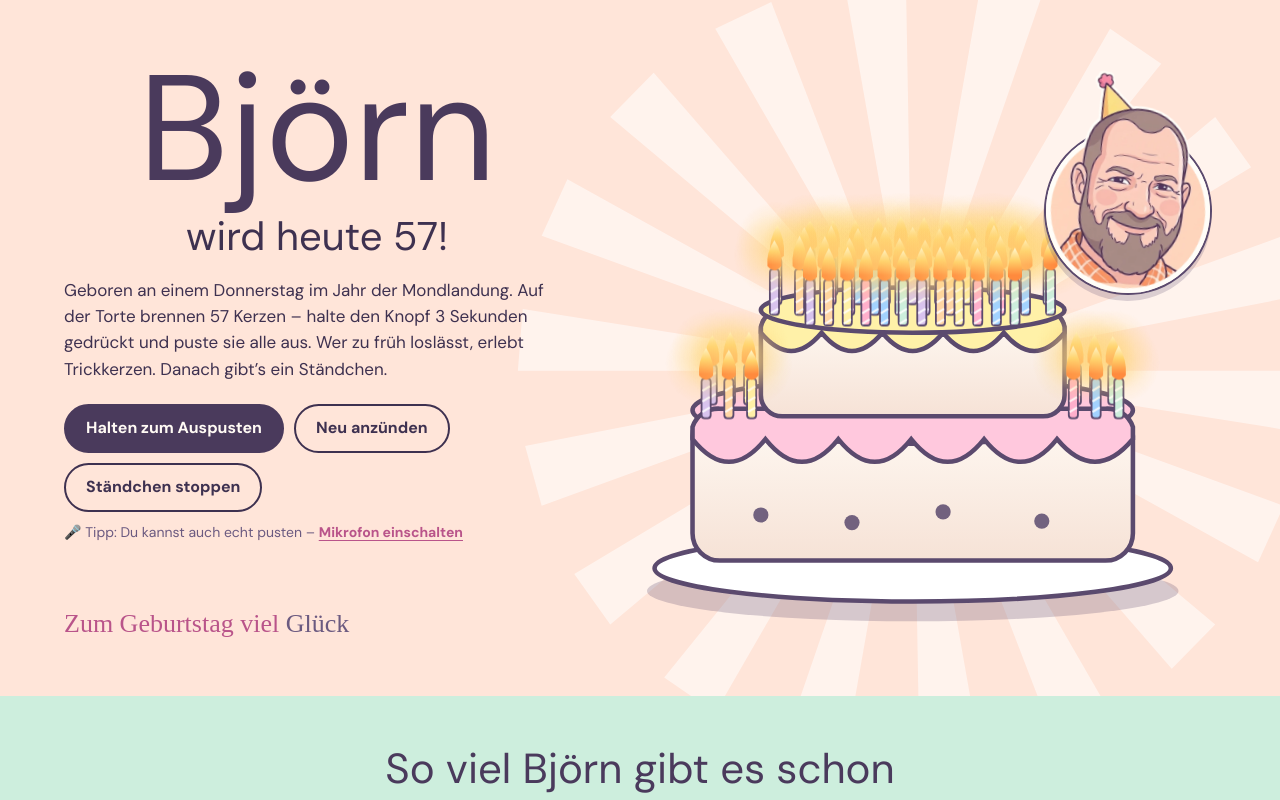
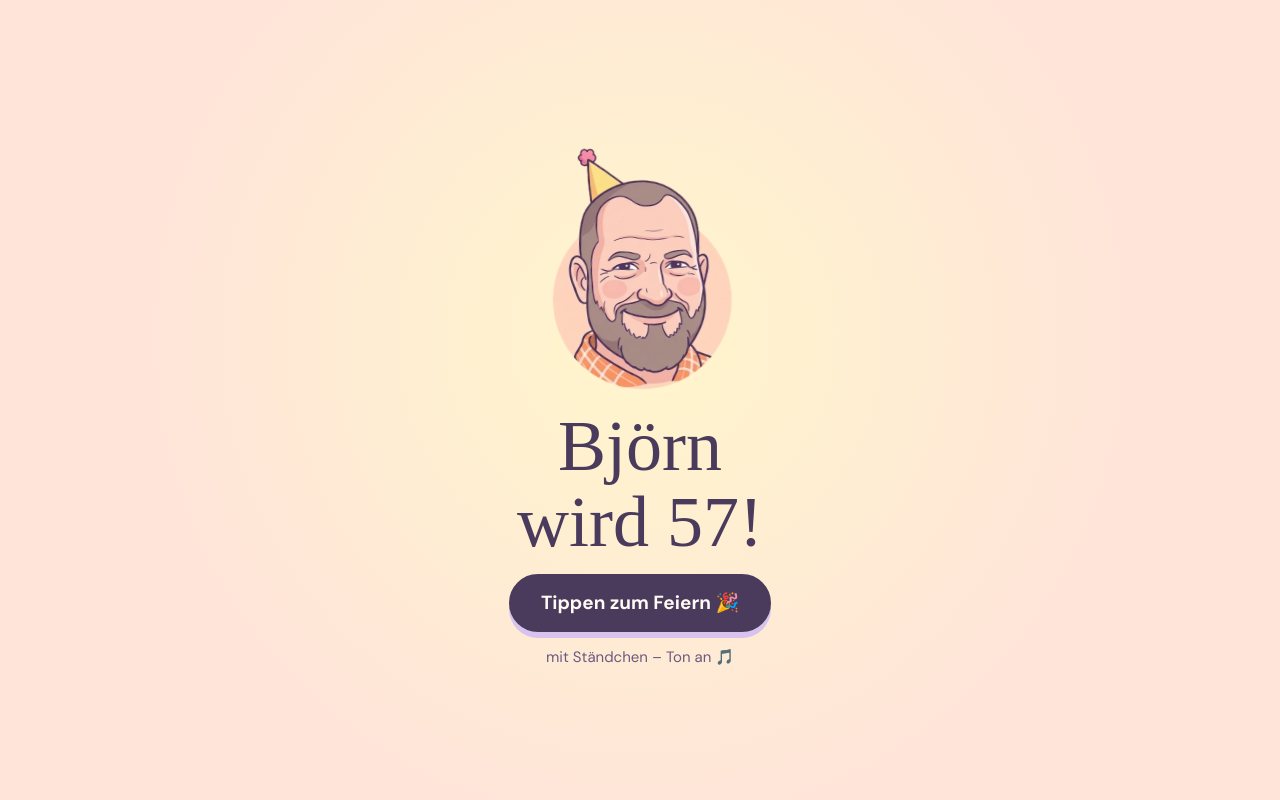
Before and after one commit to uvision3d/bjoern-geburtstag, a plain HTML site: page index.html in a window 1280 px wide. Shown: the top 800 px of the page. Drawn offline with Linux system fonts and the light colour scheme; a web font is replaced by a local one.

Commit message:
Startbildschirm „Tippen zum Feiern“ startet das Ständchen sofort
Das eine Tippen gibt am Handy den Ton frei; danach Konfetti und die Seite.

Co-Authored-By: Claude Opus 5.5 <noreply@anthropic.com>
Claude-Session: https://claude.ai/code/session_01PC1213PbMcU7bLPAtsVRk2

```diff
--- a/index.html
+++ b/index.html
@@ -108,10 +108,27 @@ footer{padding:28px max(5vw,16px);font-size:14px;text-align:center;text-wrap:bal
   .name{order:2}.age{order:3}.cakebox{order:4;max-width:420px;margin:8px auto 4px}
   .btns{order:5}.mhint{order:5;text-align:center}.lyric{order:7}.hero .btns>button{flex:1 1 auto;white-space:nowrap;font-size:15px;padding-inline:16px;min-width:0}.meter{order:6}.wish{order:7}.lead{order:8}
   .tl li{grid-template-columns:1fr;gap:2px}.tl li.me{margin:6px 0}}
-@media(prefers-reduced-motion:reduce){button{transition:none}}
+/* Startbildschirm: ein Tippen startet die Feier mit Musik */
+#splash{position:fixed;inset:0;z-index:100;display:grid;place-items:center;padding:24px 16px;background:radial-gradient(circle at 50% 42%,#fff6cc 0,#ffe5d9 62%);text-align:center;transition:opacity .45s,visibility .45s}
+#splash.out{opacity:0;visibility:hidden}
+#splash .inner{display:grid;justify-items:center;gap:14px;max-width:420px}
+#splash .face{width:min(46vw,190px);height:auto;animation:wob 2.4s ease-in-out infinite}
+#splash .big{font-family:Shrikhand,serif;font-size:clamp(40px,11vw,72px);line-height:1.05;color:var(--plum);margin:0;text-wrap:balance}
+#splash button{font-size:19px;min-height:56px;padding:12px 30px;box-shadow:0 6px 0 #d8c3ee}
+#splash p{margin:0;font-size:15px;color:var(--muted)}
+@keyframes wob{0%,100%{transform:rotate(-4deg)}50%{transform:rotate(4deg) translateY(-4px)}}
+@media(prefers-reduced-motion:reduce){button{transition:none}#splash .face{animation:none}#splash{transition:none}}
 </style>
 </head>
 <body>
+<div id="splash" role="dialog" aria-modal="true" aria-labelledby="splashT">
+  <div class="inner">
+    <img class="face" src="bjoern-karikatur.webp" alt="" width="440" height="612">
+    <h1 class="big" id="splashT">Björn wird 57!</h1>
+    <button id="party">Tippen zum Feiern 🎉</button>
+    <p>mit Ständchen – Ton an 🎵</p>
+  </div>
+</div>
 <canvas id="fx"></canvas>
 
 <header class="band">
@@ -844,6 +861,17 @@ function micBlowing(now){
   return now - lastBlow < 400;
 }
 
+/* Startbildschirm: das Tippen gibt den Ton frei, das Ständchen startet über autoSong() */
+const splash = $('splash');
+document.documentElement.style.overflow = 'hidden';
+$('party').addEventListener('click', () => {
+  askMotion(); audio();
+  document.documentElement.style.overflow = '';
+  splash.classList.add('out');
+  if (!reduce) { burst(innerWidth * .3, innerHeight * .75, 90); burst(innerWidth * .7, innerHeight * .75, 90); }
+  setTimeout(() => splash.remove(), reduce ? 0 : 500);
+});
+
 let last = performance.now();
 function loop(now){
   const dt = Math.min(.05, (now - last) / 1000); last = now;
```
Also changed, not shown: 1 other file.
